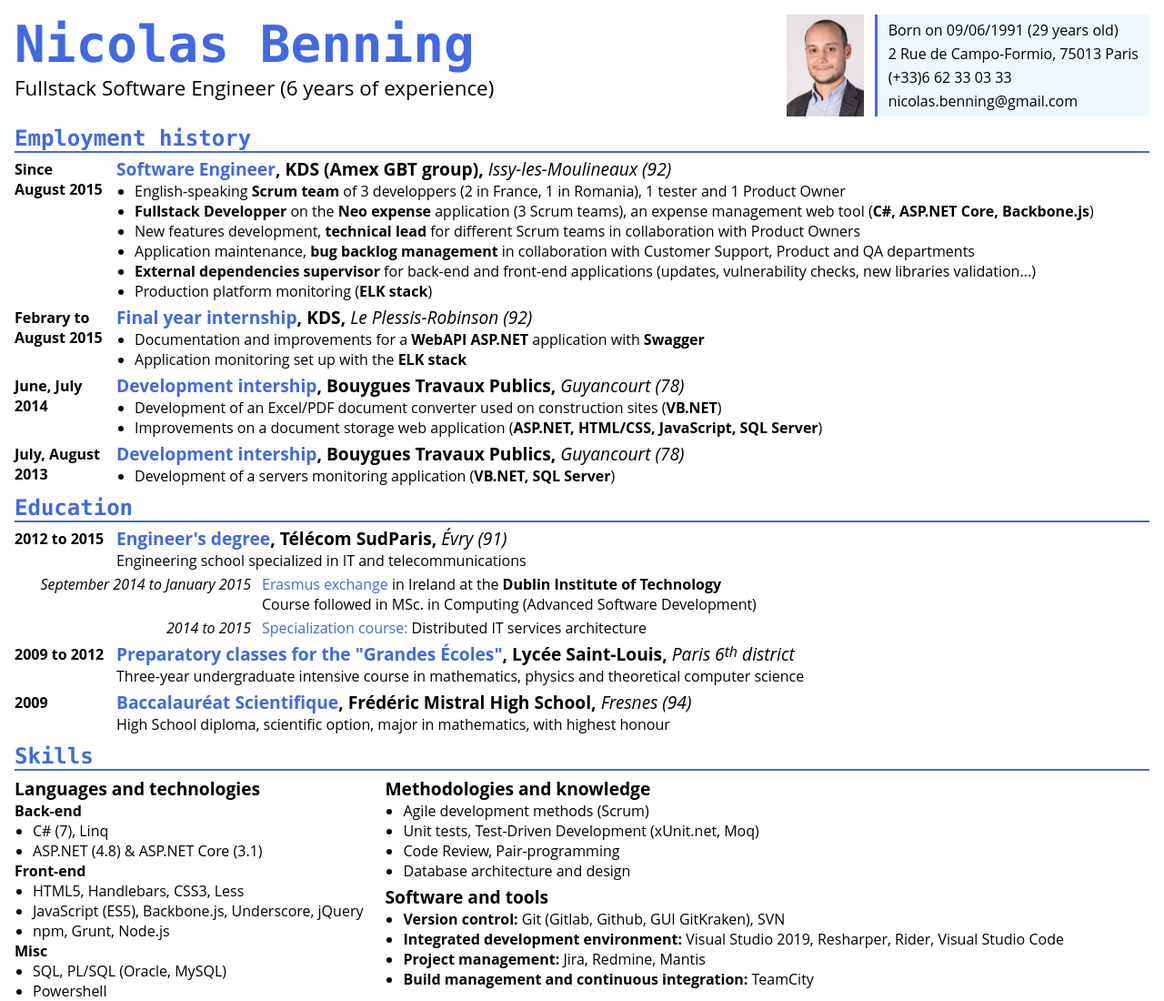
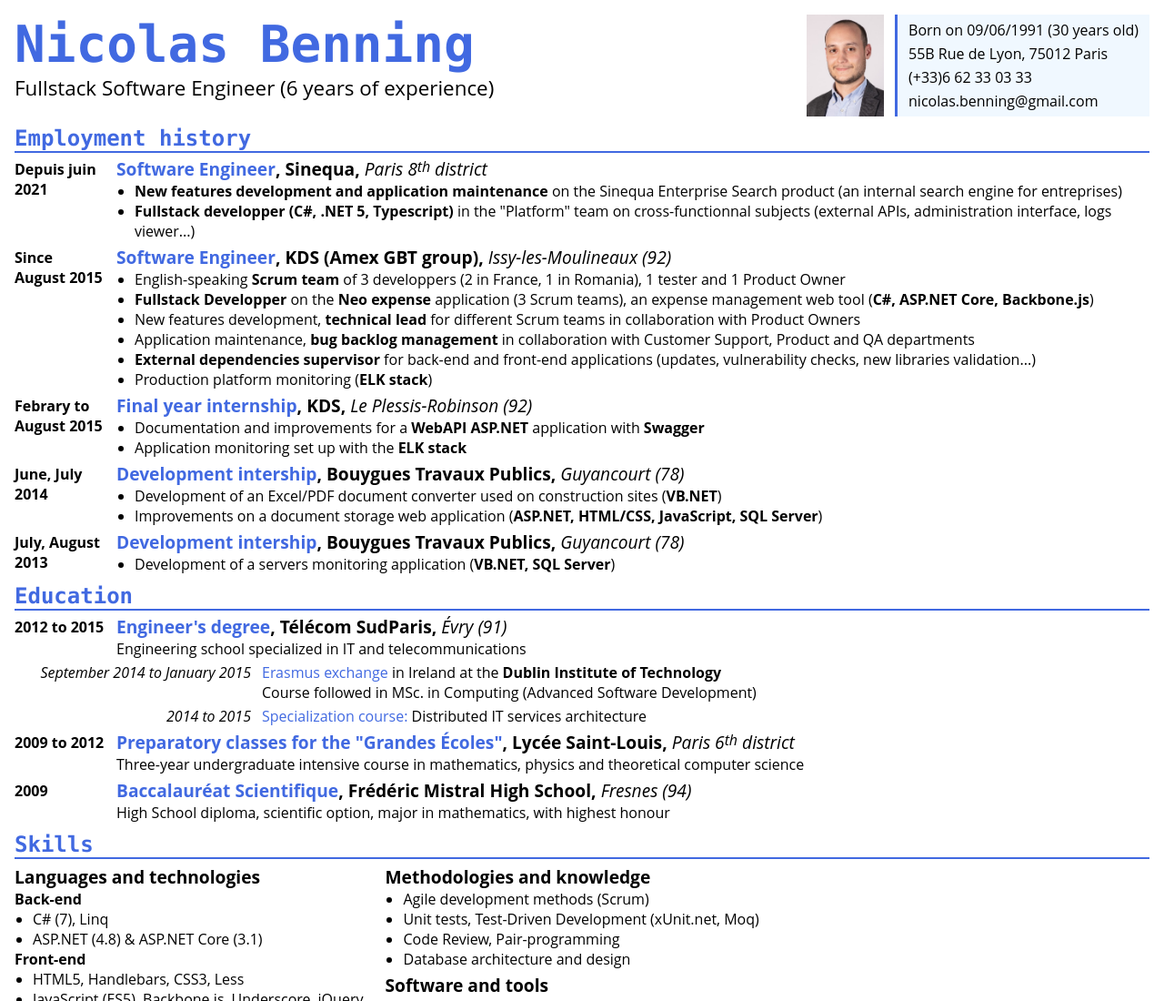
Before and after one commit to Bicolt/static-resume, a plain HTML site: page cv_2021_en.html in a window 1280 px wide. Shown: the top 1100 px of the page at 91% size. Drawn offline with Linux system fonts and the light colour scheme.

Commit message:
Update Sinequa version en

```diff
--- a/cv_2020_en.html
+++ b/cv_2021_en.html
@@ -164,8 +164,8 @@
         </div>
         <img id="photo" src="photo_kds.png" />
         <div id="contact">
-            <p id="birth">Born on 09/06/1991 (29 years old)</p>
-            <p>2 Rue de Campo-Formio, 75013 Paris</p>
+            <p id="birth">Born on 09/06/1991 (30 years old)</p>
+            <p>55B Rue de Lyon, 75012 Paris</p>
             <p>(+33)6 62 33 03 33</p>
             <p>nicolas.benning@gmail.com</p>
         </div>
@@ -173,6 +173,25 @@
 
     <section id="experiences">
         <h2>Employment history</h2>
+        <div class="experience">
+            <div class="period">Depuis juin 2021</div>
+            <div class="job">
+                <h3>
+                    <span class="job-title">Software Engineer</span>,
+                    <span class="company">Sinequa</span>,
+                    <span class="location">Paris 8<sup>th</sup> district</span>
+                </h3>
+                <div class="description">
+                    <ul>
+                        <li><strong>New features development and application maintenance</strong> on the
+                            Sinequa Enterprise Search product (an internal search engine for entreprises)</li>
+                        <li><strong>Fullstack developper (C#, .NET 5, Typescript)</strong> in the
+                            "Platform" team on cross-functionnal subjects (external APIs, administration interface,
+                            logs viewer...)</li>
+                    </ul>
+                </div>
+            </div>
+        </div>
         <div class="experience">
             <div class="period">Since August 2015</div>
             <div class="job">
```
Also changed, not shown: 1 other file.
